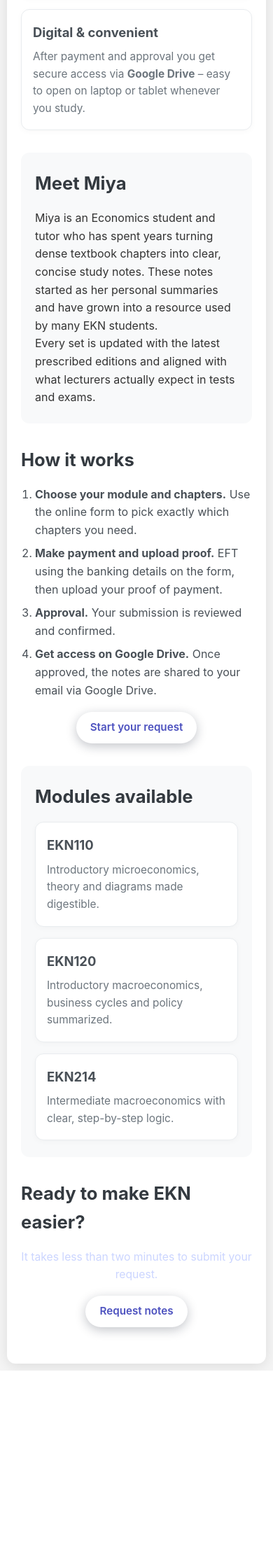
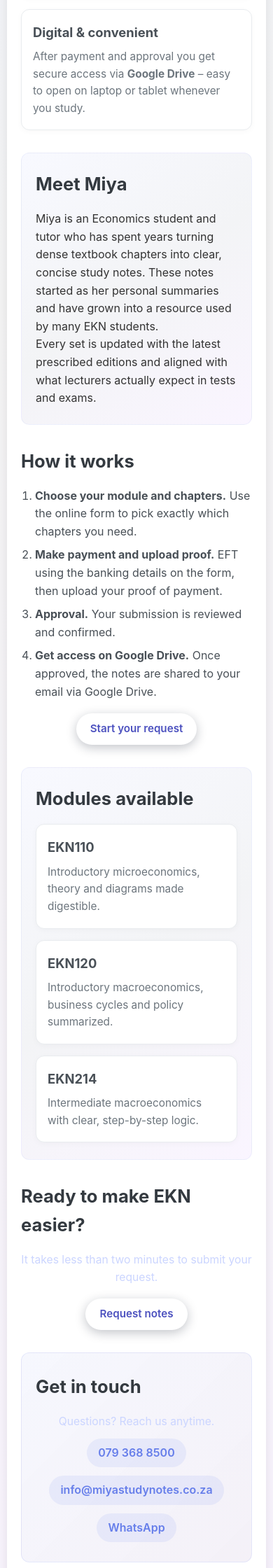
Before and after one commit to riekert7/msn-web-app, a Python web app: template templates/index.html in a window 390 px wide. Shown: the part 920-3160 px from the top of the page at 70% size. Before the commit the page ends 2878 px from the top, so only its background shows below. Run offline with Jinja, Linux system fonts and the light colour scheme; the template is opened without the code that fills it, so the values that code supplies are empty.

Commit message:
Add WhatsApp/contact links and UI polish
Introduce WhatsApp/contact support and improve Drive matching and UI. Adds _phone_to_whatsapp and imports re to normalize phone numbers and generate wa.me links for admin emails and student notifications; includes mailto/WhatsApp links in the admin email HTML/text and adds WhatsApp help lines to student emails. Improve Drive file matching by adding _chapter_number_exact_in_name and post-filtering _find_chapter_files so "Chapter 1" won't incorrectly match "Chapter 10". Update CSS and templates: richer gradients, hero visual overlay, min-height, contact section and contact links in index/form templates, and related styles for a more polished landing/contact UI.

```diff
--- a/static/styles.css
+++ b/static/styles.css
@@ -11,8 +11,9 @@ body {
     font-family: -apple-system, BlinkMacSystemFont, 'Segoe UI', Roboto, 'Helvetica Neue', Arial, sans-serif;
     line-height: 1.6;
     color: #333;
-    background-color: #f5f5f5;
+    background: linear-gradient(160deg, #f0f4ff 0%, #f5f5f5 40%, #faf5ff 100%);
     padding: 20px;
+    min-height: 100vh;
 }
 
 .container {
@@ -144,9 +145,22 @@ body {
 
 /* Landing page */
 .landing-hero {
-    background: linear-gradient(135deg, #667eea 0%, #764ba2 100%);
+    background: linear-gradient(135deg, #5b21b6 0%, #667eea 35%, #764ba2 70%, #6366f1 100%);
     color: white;
     padding: 40px 30px 32px;
+    position: relative;
+}
+.landing-hero::after {
+    content: "";
+    position: absolute;
+    inset: 0;
+    background: radial-gradient(ellipse 80% 50% at 50% 0%, rgba(255,255,255,0.12) 0%, transparent 60%);
+    pointer-events: none;
+}
+
+.landing-hero-content {
+    position: relative;
+    z-index: 1;
 }
 
 .landing-hero-content h1 {
@@ -173,12 +187,14 @@ body {
 
 .landing-section {
     margin-bottom: 32px;
+    background: linear-gradient(180deg, rgba(255,255,255,0.5) 0%, rgba(255,255,255,0) 100%);
 }
 
 .landing-section-alt {
-    background: #f8f9fa;
+    background: linear-gradient(145deg, #f8f9ff 0%, #f3f4f6 50%, #faf5ff 100%);
     border-radius: 12px;
     padding: 24px 20px;
+    border: 1px solid rgba(102, 126, 234, 0.08);
 }
 
 .landing-section h2 {
@@ -266,6 +282,57 @@ body {
 
 .landing-subtext.center {
     text-align: center;
+}
+
+.landing-section-contact {
+    background: linear-gradient(135deg, rgba(102, 126, 234, 0.06) 0%, rgba(118, 75, 162, 0.08) 100%);
+    border-radius: 12px;
+    padding: 28px 20px;
+    border: 1px solid rgba(102, 126, 234, 0.12);
+}
+
+.contact-links {
+    display: flex;
+    flex-wrap: wrap;
+    justify-content: center;
+    gap: 12px 20px;
+    margin-top: 12px;
+}
+
+.contact-link {
+    color: #667eea;
+    font-weight: 600;
+    text-decoration: none;
+    padding: 8px 16px;
+    border-radius: 999px;
+    background: rgba(102, 126, 234, 0.1);
+    transition: background 0.2s ease, color 0.2s ease;
+}
+
+.contact-link:hover {
+    background: rgba(102, 126, 234, 0.2);
+    color: #4c51bf;
+}
+
+.contact-link-wa:hover {
+    background: rgba(37, 211, 102, 0.2);
+    color: #128c7e;
+}
+
+.notice-contact {
+    margin-top: 12px;
+    font-size: 0.95rem;
+    color: #495057;
+}
+
+.notice-contact a {
+    color: #667eea;
+    text-decoration: none;
+    font-weight: 500;
+}
+
+.notice-contact a:hover {
+    text-decoration: underline;
 }
 
 .notice-section h3 {
--- a/templates/form.html
+++ b/templates/form.html
@@ -21,6 +21,12 @@
                 <li>Please do not send me eWallets.</li>
                 <li>Access your notes via "Shared with Me" on Google Drive.</li>
             </ul>
+            <p class="notice-contact">
+                <strong>Contact:</strong>
+                <a href="tel:+27793688500">079 368 8500</a> ·
+                <a href="mailto:info@miyastudynotes.co.za">info@miyastudynotes.co.za</a> ·
+                <a href="https://wa.me/27793688500" target="_blank" rel="noopener">WhatsApp</a>
+            </p>
 
             <div class="banking-details">
                 <h4>Banking Details:</h4>
--- a/templates/index.html
+++ b/templates/index.html
@@ -107,6 +107,16 @@
                     <a href="{{ url_for('form') }}" class="btn-primary">Request notes</a>
                 </div>
             </section>
+
+            <section id="contact" class="landing-section landing-section-contact">
+                <h2>Get in touch</h2>
+                <p class="landing-subtext center">Questions? Reach us anytime.</p>
+                <div class="contact-links">
+                    <a href="tel:+27793688500" class="contact-link">079 368 8500</a>
+                    <a href="mailto:info@miyastudynotes.co.za" class="contact-link">info@miyastudynotes.co.za</a>
+                    <a href="https://wa.me/27793688500" class="contact-link contact-link-wa" target="_blank" rel="noopener">WhatsApp</a>
+                </div>
+            </section>
         </main>
     </div>
 
```
Also changed, not shown: main.py (+47 -7 lines).
